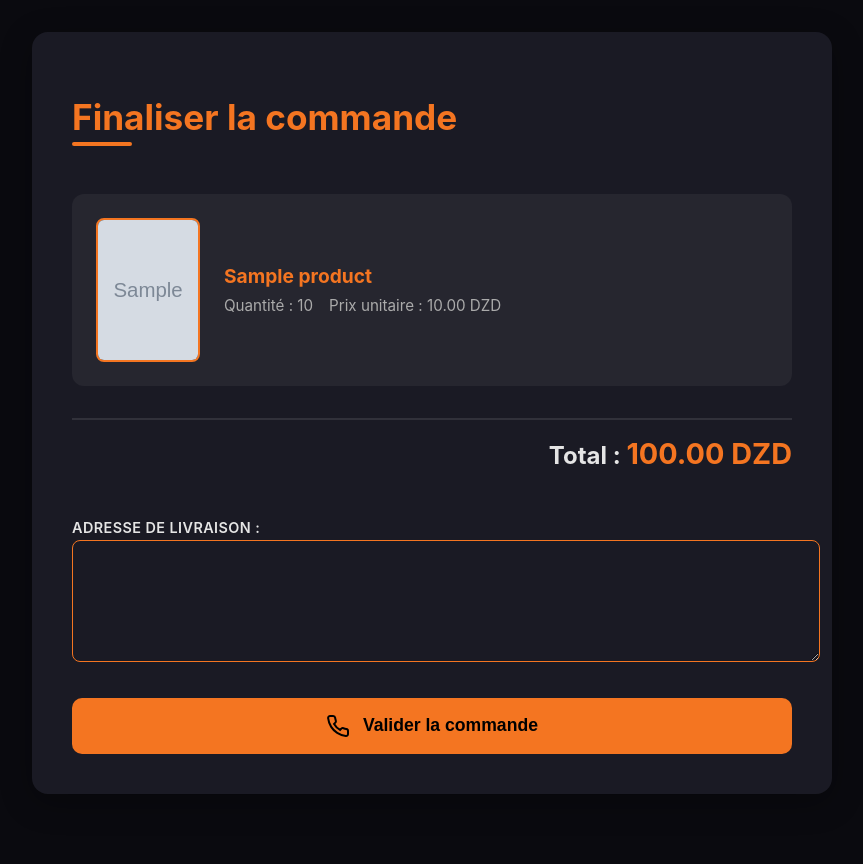
After one commit to Mezghenna-Mohanned/Manga-Shop-Website, a PHP site: page /finalize_order.php in a window 1280 px wide. The commit adds this page. Shown: the whole page, without its empty margins (208-1071 px from the left). Run offline with PHP 8.4, Linux system fonts and the light colour scheme; the visitor is signed in with stand-in values (Sample User, id 1); tables that the repository leaves empty or names only in its code hold one stand-in row (values such as "Sample post"); grey boxes marked "Sample" are stand-in pictures.

Commit message:
9rib nkml

```diff
--- /dev/null
+++ b/finalize_order.php
@@ -0,0 +1,398 @@
+<?php
+session_start();
+
+if (empty($_SESSION['user_id'])) {
+    header('Location: login.php');
+    exit;
+}
+
+$host     = 'localhost';
+$dbname   = 'mangashop';
+$username = 'root';
+$password = 'iammohanned04';
+
+try {
+    $conn = new PDO("mysql:host=$host;dbname=$dbname;charset=utf8mb4", $username, $password, [
+        PDO::ATTR_ERRMODE => PDO::ERRMODE_EXCEPTION
+    ]);
+
+    $userId = (int) $_SESSION['user_id'];
+
+    // Fetch cart items for this user
+    $stmt = $conn->prepare("
+        SELECT p.product_id, p.name, p.price, p.image_url, ci.quantity
+        FROM cart_items ci
+        JOIN products p ON ci.product_id = p.product_id
+        WHERE ci.user_id = ?
+    ");
+    $stmt->execute([$userId]);
+    $cartItems = $stmt->fetchAll(PDO::FETCH_ASSOC);
+
+    // Calculate total
+    $totalPrice = 0;
+    foreach ($cartItems as $item) {
+        $totalPrice += $item['price'] * $item['quantity'];
+    }
+
+    $success = false;
+    $error = '';
+
+    // Handle form submission
+    if ($_SERVER['REQUEST_METHOD'] === 'POST') {
+        $shippingAddress = trim($_POST['shipping_address'] ?? '');
+        if ($shippingAddress === '') {
+            $error = "Veuillez saisir une adresse de livraison.";
+        } else if (empty($cartItems)) {
+            $error = "Votre panier est vide.";
+        } else {
+            // Insert order
+            $insertOrder = $conn->prepare("
+                INSERT INTO orders (user_id, total_price, shipping_address, status)
+                VALUES (?, ?, ?, 'pending')
+            ");
+            $insertOrder->execute([$userId, $totalPrice, $shippingAddress]);
+
+            $orderId = $conn->lastInsertId();
+
+            // Insert order items
+            $insertItem = $conn->prepare("
+                INSERT INTO order_items (order_id, product_id, quantity, price)
+                VALUES (?, ?, ?, ?)
+            ");
+            foreach ($cartItems as $item) {
+                $insertItem->execute([
+                    $orderId,
+                    $item['product_id'],
+                    $item['quantity'],
+                    $item['price']
+                ]);
+            }
+
+            // Clear user's cart
+            $deleteCart = $conn->prepare("DELETE FROM cart_items WHERE user_id = ?");
+            $deleteCart->execute([$userId]);
+
+            $success = true;
+            // Empty cart items to hide the list
+            $cartItems = [];
+            $totalPrice = 0;
+        }
+    }
+
+} catch (PDOException $e) {
+    die("Erreur base de données : " . $e->getMessage());
+}
+?>
+
+
+<!DOCTYPE html>
+<html lang="fr">
+<head>
+<meta charset="UTF-8" />
+<meta name="viewport" content="width=device-width, initial-scale=1" />
+<title>Finaliser la commande</title>
+<style>
+  :root {
+    --primary: #f47521;
+    --dark-bg: #0a0a0f;
+    --card-bg: #1a1a24;
+    --text: #e5e5e5;
+    --success: #4CAF50;
+    --error: #e74c3c;
+  }
+
+  body {
+    background: var(--dark-bg);
+    color: var(--text);
+    font-family: 'Inter', 'Segoe UI', sans-serif;
+    max-width: 800px;
+    margin: 0 auto;
+    padding: 2rem;
+    min-height: 100vh;
+  }
+
+  .container {
+    background: var(--card-bg);
+    border-radius: 16px;
+    padding: 2.5rem;
+    box-shadow: 0 8px 32px rgba(0, 0, 0, 0.3);
+  }
+
+  h1 {
+    font-size: 2.2rem;
+    margin-bottom: 1.5rem;
+    color: var(--primary);
+    position: relative;
+    display: inline-block;
+  }
+
+  h1::after {
+    content: '';
+    position: absolute;
+    bottom: -8px;
+    left: 0;
+    width: 60px;
+    height: 4px;
+    background: var(--primary);
+    border-radius: 2px;
+  }
+
+  .cart-items {
+    display: flex;
+    flex-direction: column;
+    gap: 1.5rem;
+    margin: 2rem 0;
+  }
+
+  .cart-item {
+    display: flex;
+    gap: 1.5rem;
+    padding: 1.5rem;
+    background: rgba(255,255,255,0.05);
+    border-radius: 12px;
+    transition: transform 0.3s ease;
+  }
+
+  .cart-item:hover {
+    transform: translateY(-3px);
+  }
+
+  .cart-item img {
+    width: 100px;
+    height: 140px;
+    object-fit: cover;
+    border-radius: 8px;
+    border: 2px solid var(--primary);
+  }
+
+  .cart-item-info {
+    flex: 1;
+    display: flex;
+    flex-direction: column;
+    justify-content: center;
+  }
+
+  .cart-item-name {
+    font-weight: 700;
+    font-size: 1.2rem;
+    color: var(--primary);
+    margin-bottom: 0.5rem;
+  }
+
+  .cart-item-meta {
+    color: #aaa;
+    font-size: 0.95rem;
+    display: flex;
+    gap: 1rem;
+  }
+
+  .total {
+    font-size: 1.5rem;
+    font-weight: 700;
+    text-align: right;
+    margin: 2rem 0;
+    padding-top: 1rem;
+    border-top: 2px solid rgba(255,255,255,0.1);
+  }
+
+  .total-amount {
+    color: var(--primary);
+    font-size: 1.8rem;
+  }
+
+  .form-group {
+    margin-top: 2rem;
+  }
+
+  label {
+  display: inline-block;
+  margin-top: 1rem;
+  margin-bottom: 0.3rem;
+  font-weight: 600;
+  color: var(--text);
+  font-size: 0.9rem;
+  letter-spacing: 0.03em;
+  text-transform: uppercase;
+  }
+
+
+  textarea {
+  width: 100%;
+  height: 100px;
+  padding: 0.6rem 0.8rem;
+  background: #1a1a24;
+  border: 1.5px solid var(--primary);
+  border-radius: 8px;
+  color: var(--text);
+  font-size: 1rem;
+  font-family: 'Segoe UI', Tahoma, Geneva, Verdana, sans-serif;
+  transition: border-color 0.3s ease, box-shadow 0.3s ease;
+}
+
+  textarea:focus {
+    outline: none;
+    border-color: var(--primary);
+    box-shadow: 0 0 8px var(--primary);
+  }
+
+
+  button {
+    display: inline-flex;
+    align-items: center;
+    justify-content: center;
+    gap: 0.8rem;
+    margin-top: 2rem;
+    padding: 1rem 2.5rem;
+    background: var(--primary);
+    color: black;
+    font-weight: 700;
+    font-size: 1.1rem;
+    border: none;
+    border-radius: 10px;
+    cursor: pointer;
+    transition: all 0.3s ease;
+    width: 100%;
+  }
+
+  button:hover {
+    transform: translateY(-2px);
+    box-shadow: 0 10px 20px rgba(244, 117, 33, 0.3);
+  }
+
+  .error {
+    margin: 1.5rem 0;
+    padding: 1rem;
+    background: rgba(231, 76, 60, 0.2);
+    border-left: 4px solid var(--error);
+    border-radius: 4px;
+    font-weight: 600;
+  }
+
+  .success-message {
+    position: fixed;
+    top: 2rem;
+    left: 50%;
+    transform: translateX(-50%);
+    background: var(--success);
+    color: white;
+    padding: 1.5rem 2rem;
+    border-radius: 12px;
+    font-weight: 600;
+    box-shadow: 0 10px 25px rgba(76, 175, 80, 0.3);
+    display: flex;
+    align-items: center;
+    gap: 1rem;
+    z-index: 1000;
+    animation: slideIn 0.5s ease, fadeOut 0.5s ease 3.5s forwards;
+  }
+
+  .success-message svg {
+    width: 24px;
+    height: 24px;
+  }
+
+  @keyframes slideIn {
+    from { top: -100px; opacity: 0; }
+    to { top: 2rem; opacity: 1; }
+  }
+
+  @keyframes fadeOut {
+    from { opacity: 1; }
+    to { opacity: 0; }
+  }
+
+  .empty-cart {
+    text-align: center;
+    padding: 3rem;
+    color: #aaa;
+    font-size: 1.2rem;
+  }
+
+  @media (max-width: 768px) {
+    body {
+      padding: 1rem;
+    }
+
+    .container {
+      padding: 1.5rem;
+    }
+
+    .cart-item {
+      flex-direction: column;
+      gap: 1rem;
+    }
+
+    .cart-item img {
+      width: 100%;
+      height: auto;
+      aspect-ratio: 2/3;
+    }
+  }
+</style>
+</head>
+<body>
+
+<div class="container">
+  <h1>Finaliser la commande</h1>
+
+  <?php if ($success): ?>
+    <div class="success-message">
+      <svg xmlns="http://www.w3.org/2000/svg" fill="none" viewBox="0 0 24 24" stroke="currentColor">
+        <path stroke-linecap="round" stroke-linejoin="round" stroke-width="2" d="M5 13l4 4L19 7" />
+      </svg>
+      <span>Merci ! Votre commande a bien été enregistrée.</span>
+    </div>
+    <script>
+      setTimeout(() => {
+        window.location.href = 'z_index.php';
+      }, 4000);
+    </script>
+  <?php endif; ?>
+
+  <?php if (!empty($error)): ?>
+    <div class="error"><?= htmlspecialchars($error) ?></div>
+  <?php endif; ?>
+
+  <?php if (!$success): ?>
+    <?php if (!empty($cartItems)): ?>
+      <div class="cart-items">
+        <?php foreach ($cartItems as $item): ?>
+          <div class="cart-item">
+            <img src="<?= htmlspecialchars($item['image_url']) ?>" alt="<?= htmlspecialchars($item['name']) ?>">
+            <div class="cart-item-info">
+              <div class="cart-item-name"><?= htmlspecialchars($item['name']) ?></div>
+              <div class="cart-item-meta">
+                <span>Quantité : <?= $item['quantity'] ?></span>
+                <span>Prix unitaire : <?= number_format($item['price'], 2) ?> DZD</span>
+              </div>
+            </div>
+          </div>
+        <?php endforeach; ?>
+      </div>
+
+      <div class="total">
+        Total : <span class="total-amount"><?= number_format($totalPrice, 2) ?> DZD</span>
+      </div>
+
+      <form method="POST" action="">
+        <div class="form-group">
+          <label for="shipping_address">Adresse de livraison :</label>
+          <textarea name="shipping_address" id="shipping_address" required></textarea>
+        </div>
+        <button type="submit">
+          <svg xmlns="http://www.w3.org/2000/svg" width="24" height="24" viewBox="0 0 24 24" fill="none" stroke="currentColor" stroke-width="2">
+            <path d="M22 16.92v3a2 2 0 0 1-2.18 2 19.79 19.79 0 0 1-8.63-3.07 19.5 19.5 0 0 1-6-6 19.79 19.79 0 0 1-3.07-8.67A2 2 0 0 1 4.11 2h3a2 2 0 0 1 2 1.72 12.84 12.84 0 0 0 .7 2.81 2 2 0 0 1-.45 2.11L8.09 9.91a16 16 0 0 0 6 6l1.27-1.27a2 2 0 0 1 2.11-.45 12.84 12.84 0 0 0 2.81.7A2 2 0 0 1 22 16.92z"></path>
+          </svg>
+          Valider la commande
+        </button>
+      </form>
+    <?php else: ?>
+      <div class="empty-cart">
+        <p>Votre panier est vide.</p>
+      </div>
+    <?php endif; ?>
+  <?php endif; ?>
+</div>
+
+</body>
+</html>
--- a/setup_admin.php
+++ b/setup_admin.php
@@ -2,18 +2,15 @@
 session_start();
 require_once 'config.php';
 
-// Check if user is logged in
 if (!isset($_SESSION['user_id'])) {
     die('Please log in first');
 }
 
-// Add is_admin column if it doesn't exist
 $conn->query("
     ALTER TABLE users
     ADD COLUMN IF NOT EXISTS is_admin BOOLEAN DEFAULT FALSE
 ");
 
-// Make the logged-in user an admin
 $stmt = $conn->prepare("
     UPDATE users
     SET is_admin = TRUE
--- a/z_add_to_cart.php
+++ b/z_add_to_cart.php
@@ -25,17 +25,14 @@ if ($_SERVER['REQUEST_METHOD'] === 'POST' && !empty($_POST['product_id'])) {
             PDO::ATTR_ERRMODE => PDO::ERRMODE_EXCEPTION
         ]);
 
-        // Check if this product is already in user's cart
         $sel = $pdo->prepare("SELECT quantity FROM cart_items WHERE user_id = ? AND product_id = ?");
         $sel->execute([$userId, $productId]);
 
         if ($row = $sel->fetch(PDO::FETCH_ASSOC)) {
-            // Update quantity by adding the new amount
             $newQty = $row['quantity'] + $quantity;
             $upd = $pdo->prepare("UPDATE cart_items SET quantity = ? WHERE user_id = ? AND product_id = ?");
             $upd->execute([$newQty, $userId, $productId]);
         } else {
-            // Insert new row with initial quantity
             $ins = $pdo->prepare("INSERT INTO cart_items (user_id, product_id, quantity) VALUES (?, ?, ?)");
             $ins->execute([$userId, $productId, $quantity]);
         }
@@ -45,14 +42,12 @@ if ($_SERVER['REQUEST_METHOD'] === 'POST' && !empty($_POST['product_id'])) {
         exit;
 
     } catch (PDOException $e) {
-        // Handle DB errors gracefully
         http_response_code(500);
         echo "Erreur base de données : " . htmlspecialchars($e->getMessage());
         exit;
     }
 }
 
-// If request method not POST or missing product_id
 header('HTTP/1.1 400 Bad Request');
 echo "Requête invalide.";
 exit;
```
Also changed, not shown: js/main.js (+8 -1 lines), product.php (+10 -24 lines), z_index.php (+33 -25 lines).
